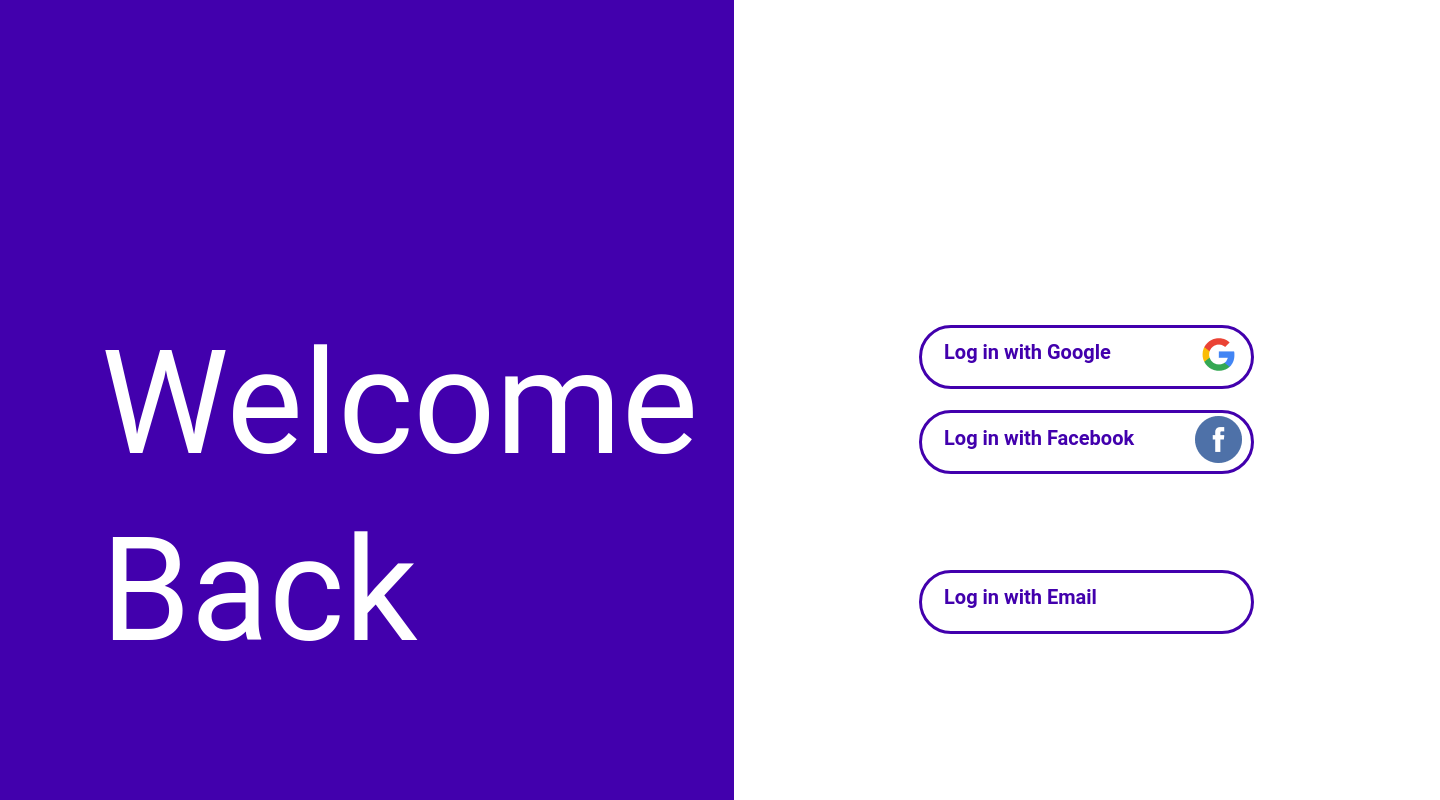
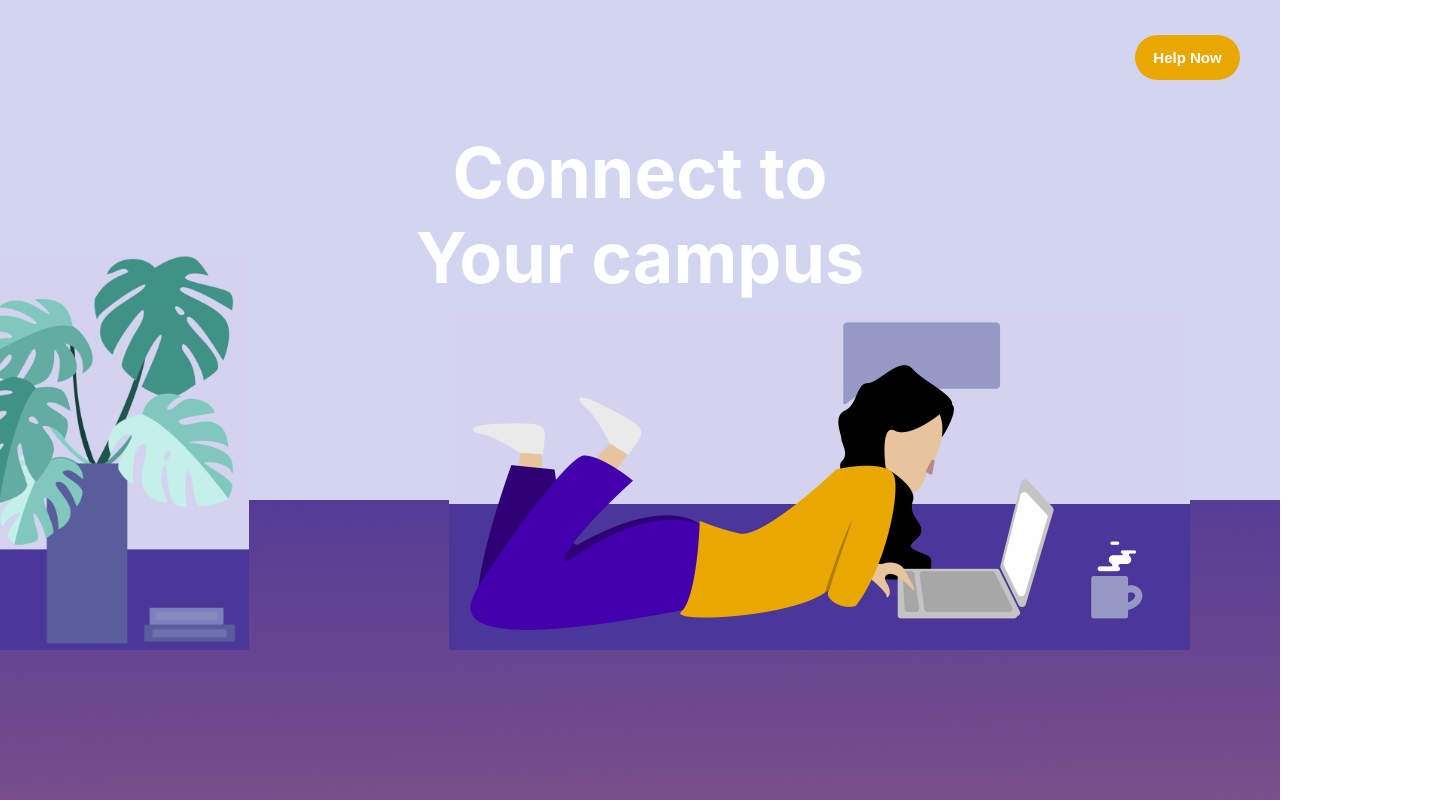
Before and after one commit to albertprk/sconversationsnow, a React (Create React App) app: page / in a window 1280 px wide. Shown: the top 800 px of the page, 1440 px wide, since content can reach past the window. Built offline with nearby package versions, Linux system fonts and the light colour scheme.

Commit message:
Landing as opening page

```diff
--- a/src/App.js
+++ b/src/App.js
@@ -10,8 +10,8 @@ class App extends Component {
 
   render() {
     return (
-        // <Landing/>
-        <Login/>
+        <Landing/>
+        //<Login/>
     )
   }
 
```
